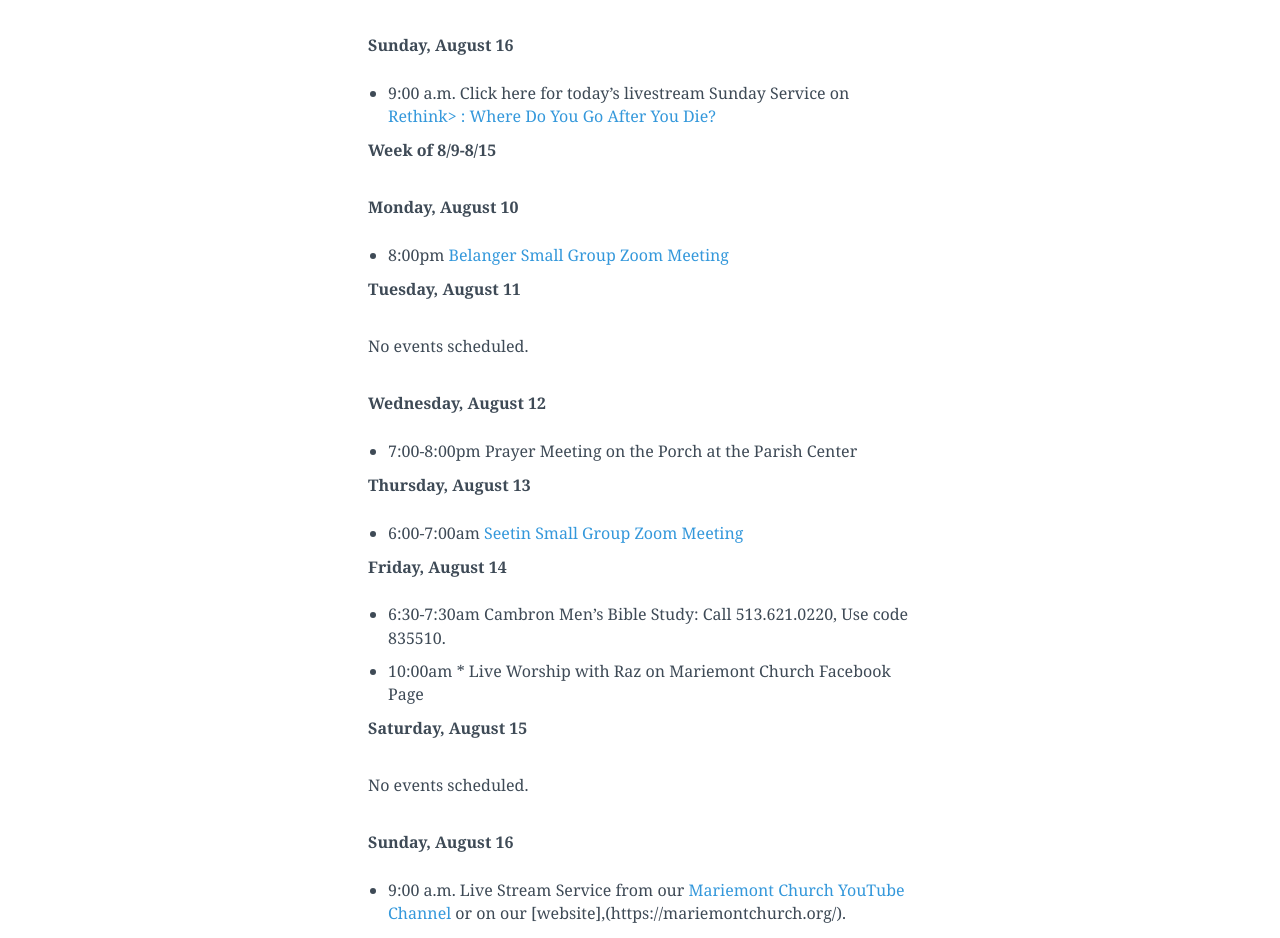
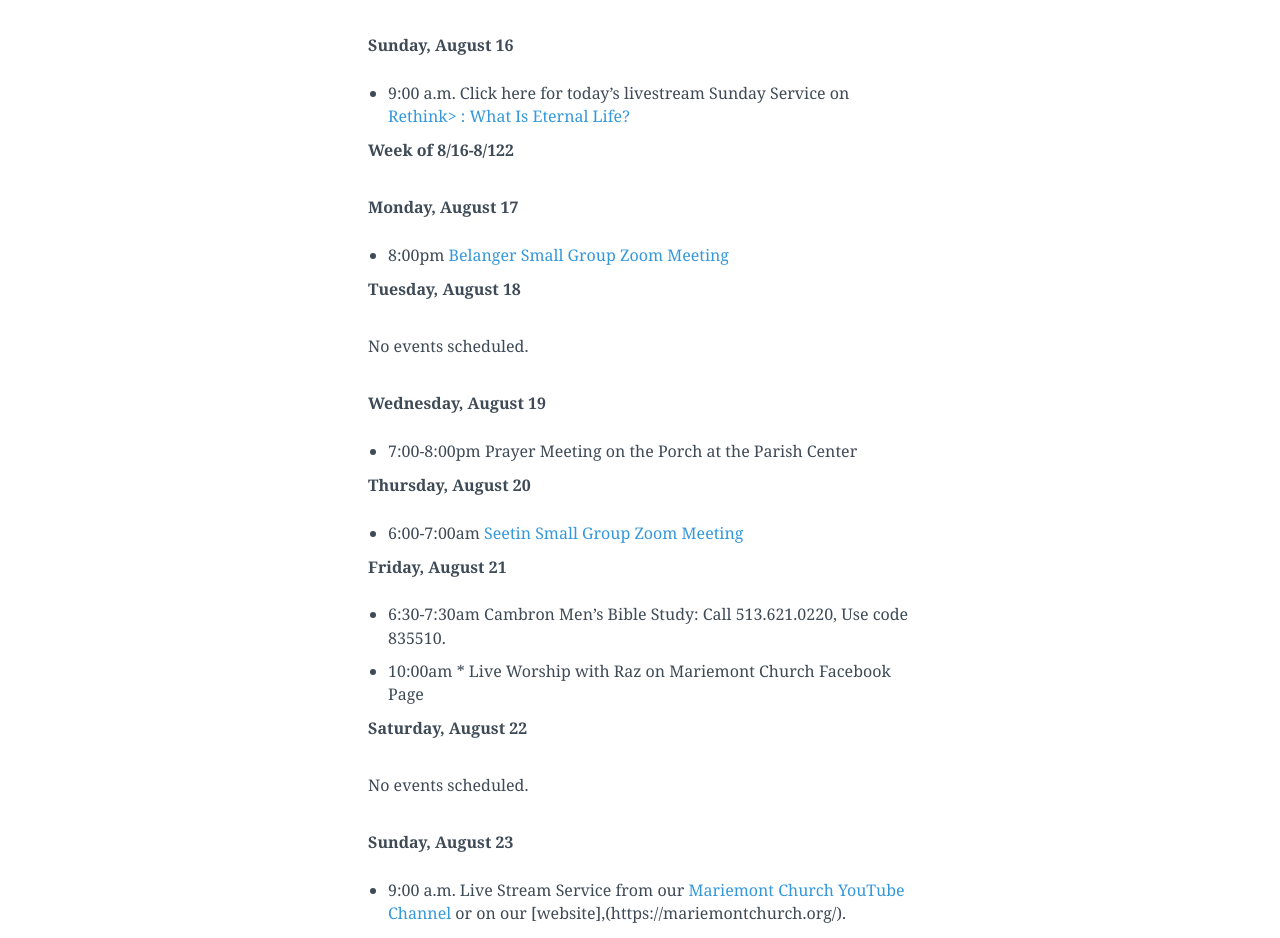
Before and after one commit to lukemoderwell/mariemont, a Jekyll site: the page built from updates.markdown, in a window 1280 px wide and 1400 px high. Shown: the part 383-1321 px from the top of the window. Built offline with Jekyll 4.4.1, drawn with Linux system fonts in a browser that asks for light colours; nearby versions of some CDN libraries.

Commit message:
Updated Updates

```diff
--- a/updates.markdown
+++ b/updates.markdown
@@ -18,36 +18,36 @@ If you need assistance please reach out to us at [help@mariemontchurch.org](http
 
 **Sunday, August 16**
 
-* 9:00 a.m. Click here for today's livestream Sunday Service on [Rethink> : Where Do You Go After You Die?](https://youtu.be/IAmG1eCH0fg)
+* 9:00 a.m. Click here for today's livestream Sunday Service on [Rethink> : What Is Eternal Life?](https://youtu.be/IAmG1eCH0fg)
 
-**Week of 8/9-8/15**
+**Week of 8/16-8/122**
 
-**Monday, August 10**
+**Monday, August 17**
 
 * 8:00pm [Belanger Small Group Zoom Meeting ](https://us04web.zoom.us/j/5657171238)
 
-**Tuesday, August 11**
+**Tuesday, August 18**
 
 No events scheduled.
 
-**Wednesday, August 12**
+**Wednesday, August 19**
 
 * 7:00-8:00pm Prayer Meeting on the Porch at the Parish Center
 
-**Thursday, August 13**
+**Thursday, August 20**
 
 * 6:00-7:00am [Seetin Small Group Zoom Meeting](https://zoom.us/j/390610405pwd=cy9wQkRFZm1wSG1RSk1yM0VjZW42Zz09)
 
-**Friday, August 14**
+**Friday, August 21**
 
 * 6:30-7:30am Cambron Men's Bible Study: Call 513.621.0220, Use code 835510.
 * 10:00am * Live Worship with Raz on Mariemont Church Facebook Page
 
-**Saturday, August 15**
+**Saturday, August 22**
 
 No events scheduled.
 
-**Sunday, August 16**
+**Sunday, August 23**
 
 * 9:00 a.m. Live Stream Service from our [Mariemont Church YouTube Channel](https://www.youtube.com/c/MariemontChurch/videos) or on our [website],(https://mariemontchurch.org/).
 
```
